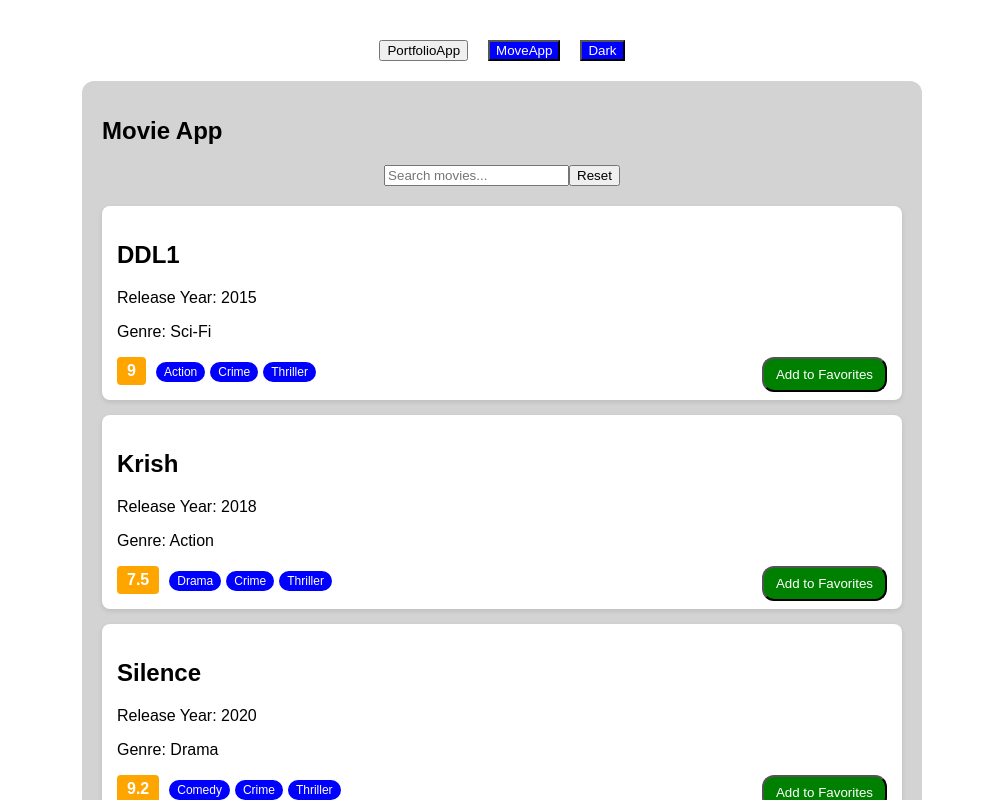
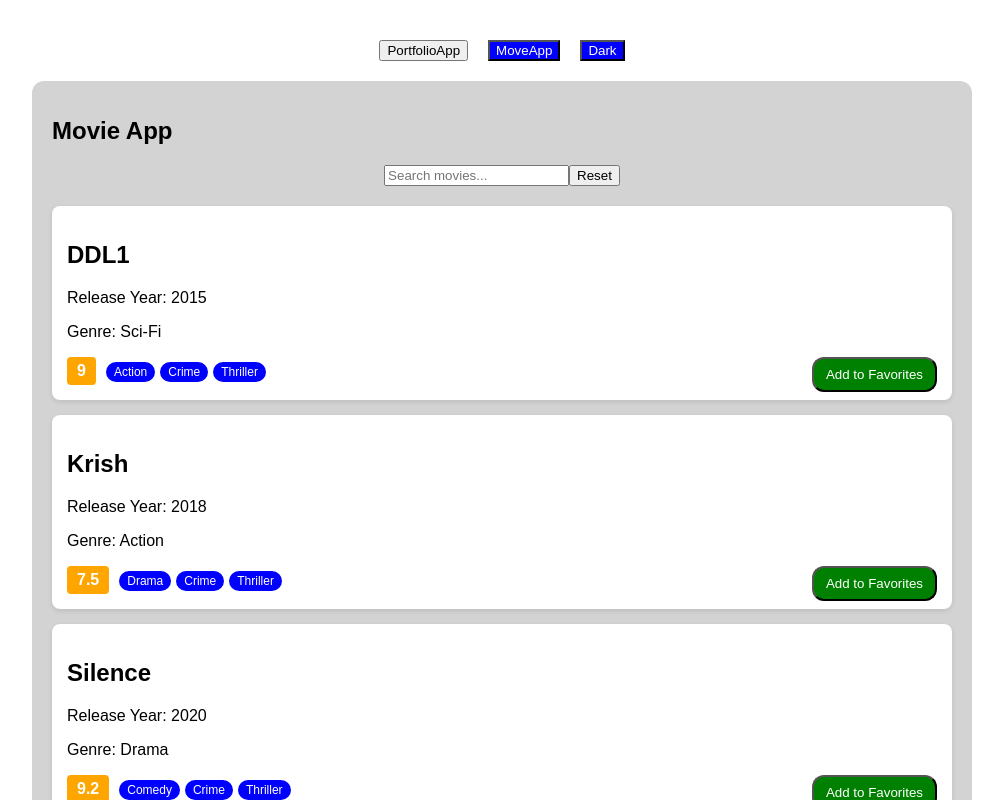
Before and after one commit to singhpreet86/react-essentials-assignment, a React (Create React App) app: page / in a window 1280 px wide. Both pictures are taken after a click on the button "MoveApp". Shown: the top 800 px of the page, without its empty margins (138-1141 px from the left). Built offline with nearby package versions, Linux system fonts and the light colour scheme.

Commit message:
Update MovieAppContainer.css

```diff
--- a/src/components/Assignment1/MovieApp/MovieAppContainer.css
+++ b/src/components/Assignment1/MovieApp/MovieAppContainer.css
@@ -1,10 +1,10 @@
 .movie-app {
     font-family: Arial, sans-serif;
     padding: 20px;
-    background-color: lightgray;
-    max-width: 800px;
+    max-width: 900px;
     margin: 0 auto;
     border-radius: 12px;
+    background-color: lightgray;
 }
 
 .movie-app.light
@@ -15,7 +15,7 @@
 
 .movie-app.dark
 {
-    background-color: black;
+    background-color: rgb(65, 63, 63);
     color: white;
 }
 
@@ -29,24 +29,7 @@
     color: black;
 }
 
-.movie-card {
-    background-color: white;
-    border-radius: 8px;
-    box-shadow: 0 2px 5px rgba(0,0,0,0.1);
-    padding: 15px;
-    margin-bottom: 15px;
-}
-
-.movie-card {
-    background-color: white;
-    border-radius: 8px;
-    box-shadow: 0 2px 5px rgba(0,0,0,0.1);
-    padding: 15px;
-    margin-bottom: 15px;
-}
-
 .movie-card.light {
-    background-color: white;
     border-radius: 8px;
     box-shadow: 0 2px 5px rgba(0,0,0,0.1);
     padding: 15px;
@@ -56,12 +39,11 @@
 }
 
 .movie-card.dark {
-    background-color: white;
     border-radius: 8px;
     box-shadow: 0 2px 5px rgba(0,0,0,0.1);
     padding: 15px;
     margin-bottom: 15px;
-    background-color: black;
+    background-color: rgb(65, 63, 63);
     color: white;
 }
 
```
